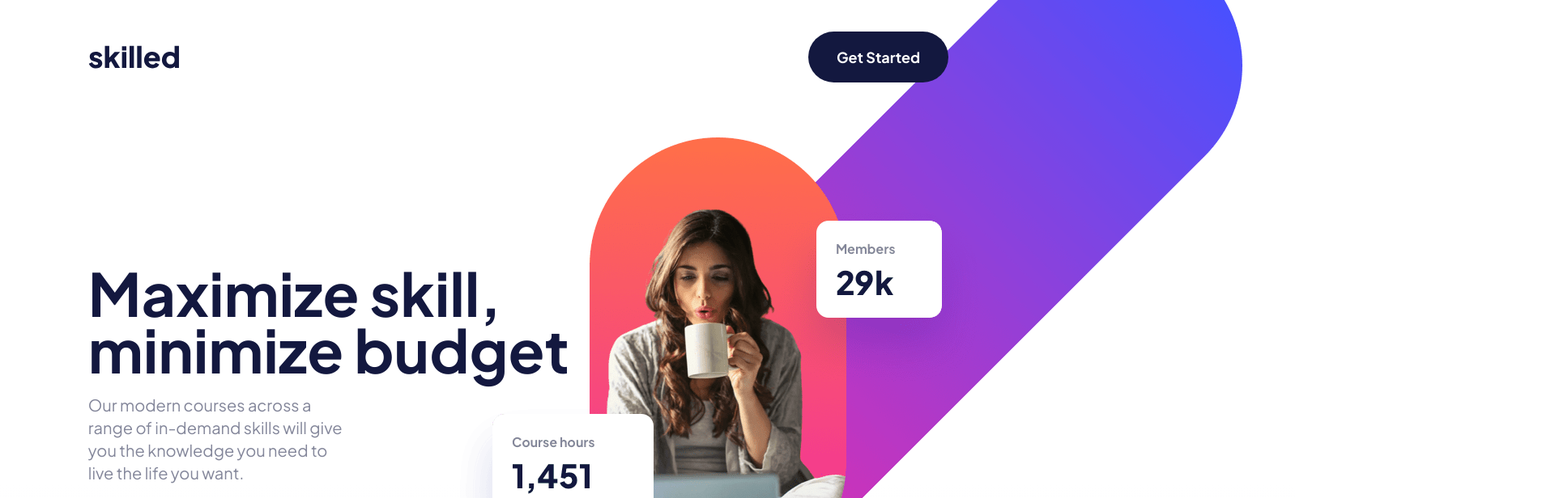
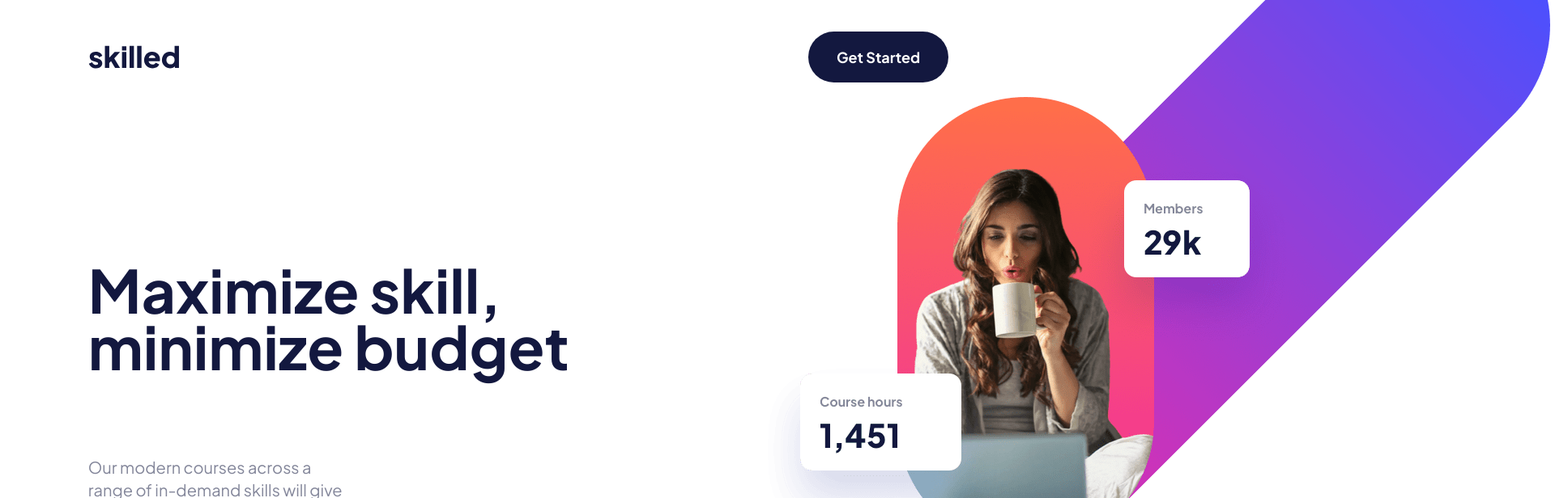
Before and after one commit to russell-crooms/skilled, a React (Vite) app: page / in a window 1280 px wide. Shown: the top 616 px of the page at 81% size, 1920 px wide, since content can reach past the window. Built offline with nearby package versions, Linux system fonts and the light colour scheme.

Commit message:
Fixed sizing over the entire project. Moved some of these styles to the Body.

```diff
--- a/src/components/hero/Hero.css
+++ b/src/components/hero/Hero.css
@@ -65,6 +65,7 @@
         display: none;
     }
     .hero-container-tablet {
+
         display: none;
     }
     .hero-container-right {
@@ -73,6 +74,17 @@
     }
 }
 
+@media (max-width: 1630px) {
+    .hero-container {
+        margin-top: 160px;
+        width: 72vw;
+    }
+
+    .hero-container-right {
+        margin-right: -380px;
+        margin-top: -50px;
+    }
+}
 
 @media (max-width: 1440px) {
     .hero-container {
--- a/src/index.css
+++ b/src/index.css
@@ -1,6 +1,4 @@
 * {
-  margin: 0;
-  padding: 0;
   box-sizing: border-box;
   font-family: 'Plus Jakarta Sans', sans-serif;
 }
@@ -10,6 +8,6 @@ body {
   background: linear-gradient(180deg, white 30%, #e4e6f5 100%);
   overflow-x: hidden;
   width: 100%;
-  margin-left: auto;
-  margin-right: auto;
+  margin: 0;
+  padding: 0;
 }
```
